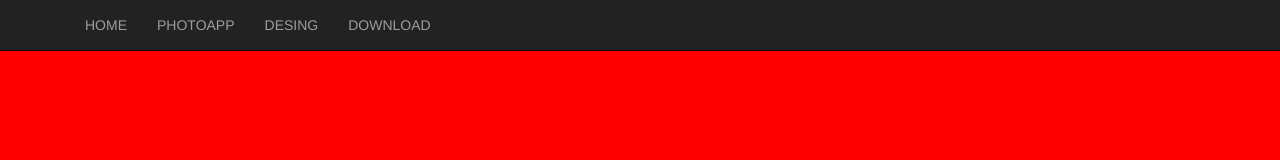
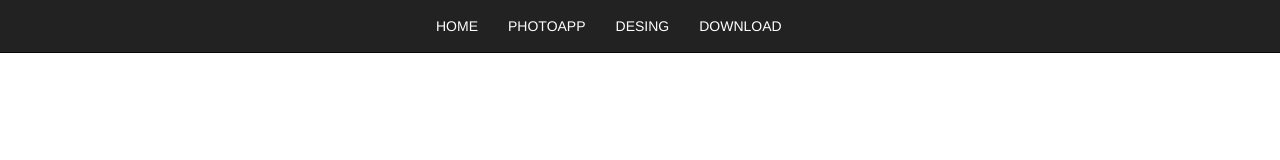
Before and after one commit to marioncastillo/photo-lab, a website: page index.html in a window 1280 px wide. Drawn offline with nearby package versions, Linux system fonts and the light colour scheme.

Commit message:
cargando nav

```diff
--- a/assets/css/_style.scss
+++ b/assets/css/_style.scss
@@ -1,3 +1,15 @@
-body{
-	background-color: red;
+ul{
+
 }
+.navbar-nav{
+	padding-left: 350px;
+		a{
+			color:white;
+	}
+}
+.navbar-inverse .navbar-nav > li > a{
+	color:white;
+}
+.navbar-inverse .navbar-nav > li > a:hover{
+	color:red;
+}
--- a/index.html
+++ b/index.html
@@ -21,7 +21,7 @@
         </button>
       </div>
       <div id="navbar3" class="navbar-collapse collapse">
-        <ul class="nav navbar-nav navbar-left">
+        <ul class="nav navbar-nav navbar">
           <li><a href="#">HOME</a></li>
           <li><a href="#">PHOTOAPP</a></li>
           <li><a href="#">DESING</a></li>
```
Also changed, not shown: dist/css/style.min.css.
